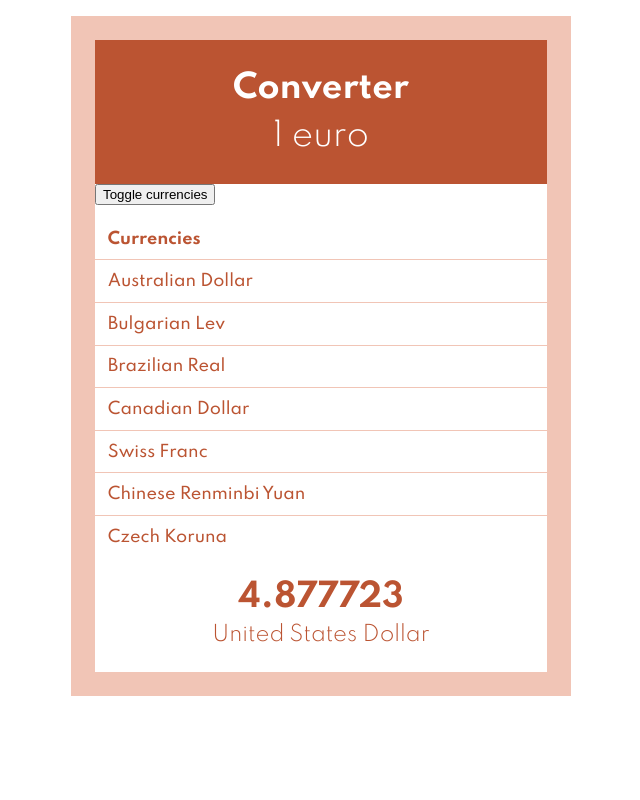
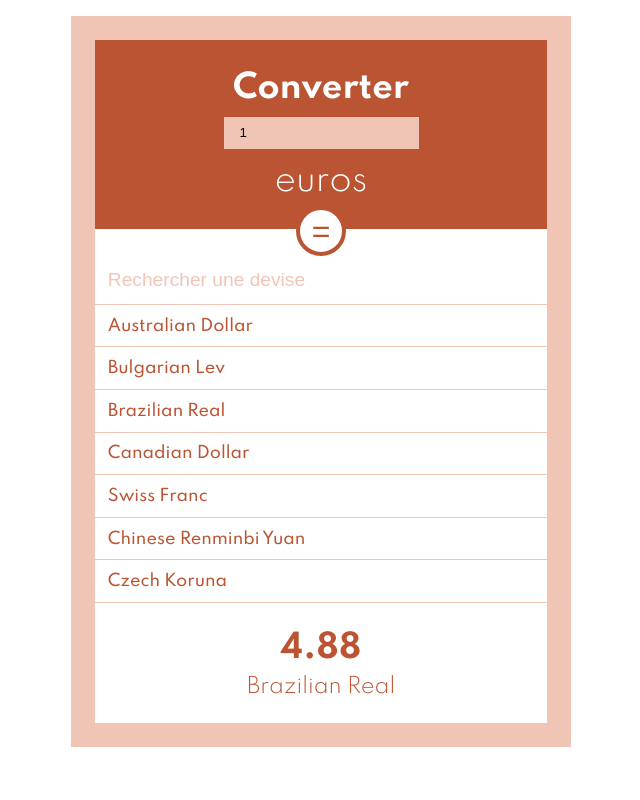
Before and after one commit to ludovic-lannurien/Currency-converter, a React app: page / in a window 1280 px wide. Shown: the whole page, without its empty margins (319-959 px from the left). Built offline with nearby package versions, Linux system fonts and the light colour scheme.

Commit message:
dynamisation de baseAmount done, je peux changer mon montant et le calcul se fait

```diff
--- a/src/components/App/index.js
+++ b/src/components/App/index.js
@@ -5,6 +5,7 @@ import React from 'react';
 import currencies from 'src/data/currencies';
 
 // Import Components :
+import CustomButton from 'src/components/CustomButton';
 import Title from '../Title';
 import Currency from '../Currency';
 import Result from '../Result';
@@ -18,6 +19,19 @@ import './styles.css';
 - mettre en place un bouton
 - gérer un événement clic sur le bouton, et "connecter" le traitement avec la
 variable pour modifier l'affichage
+*/
+
+/*
+Champ contrôlé : pour ne pas risquer d'avoir de différence de valeur entre le
+state et l'input, on décide que le state est la seule source de vérité.
+Si l'input veut changer sa valeur (saisie utilisateur) : il informe App, qui fera
+appel à setState, donc ça provoquera un nouveau rendu, et App enverra en prop la
+nouvelle valeur au composant qui contient l'input.
+- avoir un champ dans le state pour stocker la valeur de l'input
+- contrôler le champ en lecture : fournir la valeur du state en prop du composant qui
+contient le champ, et l'input utilise cette prop pour son attribut value. A ce stade,
+l'input est en read-only, si on saisit des caractères ils n'apparaissent pas
+- contrôler le champ en écriture
 */
 
 /*
@@ -38,9 +52,30 @@ class App extends React.Component {
     super(props);
     this.state = {
       open: true,
-      baseAmount: 1,
+      baseAmount: '1',
       currency: 'Brazilian Real',
+      inputSearch: '',
     };
+    this.handleClick = this.handleClick.bind(this);
+    this.handleClickOnList = this.handleClickOnList.bind(this);
+    this.setSearch = this.setSearch.bind(this);
+    this.setSearchAmount = this.setSearchAmount.bind(this);
+  }
+
+  // appelé après le premier affichage du composant
+  componentDidMount() {
+    console.log('App - componentDidMount');
+
+    this.updateTitle();
+  }
+
+  // appelé après chaque mise à jour de l'affichage du composant
+  componentDidUpdate(prevProps, prevState) {
+    console.log('App - componentDidUpdate');
+    const { currency } = this.state;
+    if (prevState.currency !== currency) {
+      this.updateTitle();
+    }
   }
 
   handleClick() {
@@ -63,36 +98,91 @@ class App extends React.Component {
     });
   }
 
+  handleClickOnList(newCurrency) {
+    this.setState({
+      currency: newCurrency,
+    });
+  }
+
+  setSearch(newValue) {
+    this.setState({
+      inputSearch: newValue,
+    });
+  }
+
+  setSearchAmount(newAmount) {
+    this.setState({
+      baseAmount: newAmount,
+    });
+  }
+
+  updateTitle() {
+    console.log('mise a jour du titre');
+    const { currency } = this.state;
+    document.title = `Converter - ${currency}`;
+  }
+
   // TODO VOILA PLUS OU MOINS CE QU'il faut faire
   //! Faire en sorte de récupérer une info sur le nom de la currency en event click pour pouvoir
   //! changer la valeur de notre variable currency qui est en state
   computeAmount() {
-    // TODO faire le calcul et retourner le résultat
     // Récupérer le taux de convertion et le multiplier le baseAmount par le taux de la currency
     const { baseAmount, currency } = this.state;
+    const baseAmountAsNumber = parseInt(baseAmount, 10);
+
+    console.log(currency);
     const currencySelected = currencies.find((item) => item.name === currency);
-    const { rate } = currencySelected;
-    const result = rate * baseAmount;
+    // eslint-disable-next-line prefer-destructuring
+    const rate = currencySelected.rate;
 
-    return result;
+    // multiplier le montant de base par le taux de conversion
+    const result = baseAmountAsNumber * rate;
+
+    // astuce pour arrondir à 2 décimales
+    return (Math.round(result * 100) / 100);
   }
 
   render() {
-    const { open, baseAmount, currency } = this.state;
+    const {
+      open,
+      baseAmount,
+      currency,
+      inputSearch,
+    } = this.state;
+
     const result = this.computeAmount();
+
+    //! ICI ON VIENT FAIRE EN SORTE QUE NOTRE VALUE DE INPUT FACE UN FILTRE EN FONCTION DE NOS DATAS
+    // Le premier if sert juste à ne pas changer la liste des currencies
+    // si rien n'est inscrit dans l'input et le else suit la logique de
+    // filtre avec la méthode filter de notre tableau data currencies
+    let filteredCurrencies;
+    if (inputSearch.length === 0) {
+      filteredCurrencies = currencies;
+    }
+    else {
+      filteredCurrencies = currencies.filter((item) => {
+        // ici on est obligé de créer 2 nouvelles variables pour faire en sorte
+        // que la saisie de l'utilisateur soit en minuscule et que les valeurs
+        // dans notre data ou dans l'input ne soit pas changé pour ne pas tout chamboulé
+        // la valeur de l'input ne doit pas être changé car sinon ça fait chelou quand
+        // on tape un truc dans l'input en majuscule tout se mettrait quand même en minuscule
+        const inputSearchLowered = inputSearch.toLowerCase();
+        const nameLowered = item.name.toLowerCase();
+        return nameLowered.includes(inputSearchLowered);
+      });
+    }
     return (
       <div className="app">
-        <Title baseAmount={baseAmount} />
-        <button
-          type="button"
-          onClick={this.handleClick.bind(this)}
-        >
-          Toggle currencies
-        </button>
+        <Title searchAmount={baseAmount} setSearchAmount={this.setSearchAmount} />
+        <CustomButton manageClick={this.handleClick} />
         {open
         && (
         <Currency
-          infos={currencies}
+          infos={filteredCurrencies}
+          manageClick={this.handleClickOnList}
+          search={inputSearch}
+          setSearch={this.setSearch}
         />
         )}
         <Result
--- a/src/components/App/styles.css
+++ b/src/components/App/styles.css
@@ -5,4 +5,5 @@
   margin: 1em auto;
   border: solid 1.5rem;
   border-color: #f1c5b6;
+  text-align: center;
 }
--- a/src/components/Currency/currency.scss
+++ b/src/components/Currency/currency.scss
@@ -1,25 +1,39 @@
 @use 'src/styles/vars';
 
-.currencies{
+.currencies {
   text-align: left;
   background-color: vars.$lightColor;
   max-height: 350px;
   overflow-y: auto;
 
-  .currencies-title{
-    padding: vars.$gutter;
-    font-weight: vars.$fwBold;
-    margin-top: vars.$gutter;
-  }
-  .currency{
+  .currency {
     border-top: 1px solid vars.$altColor;
     padding: vars.$gutter;
     font-weight: vars.$fwMedium;
+    cursor: pointer;
     transition: background-color vars.$slowTransition;
 
+    // transition CSS : quand la propriété CSS indiquée change de valeur, la
+    // nouvelle valeur est prise en compte progressivement, pendant la durée
+    // indiquée
+    // https://developer.mozilla.org/en-US/docs/Web/CSS/transition
+
+    // & sera remplacé par le nom du parent => .currency:hover
     &:hover {
       background-color: vars.$altColor;
       transition: background-color vars.$fastTransition;
     }
   }
+
+  .currencies-search {
+    border: none;
+    width: 100%;
+    color: vars.$mainColor;
+    font-size: 1.2em;
+    padding: vars.$gutter;
+
+    &::placeholder {
+      color: vars.$altColor;
+    }
+  }
 }
--- a/src/components/Currency/index.js
+++ b/src/components/Currency/index.js
@@ -3,12 +3,35 @@ import PropTypes from 'prop-types';
 
 import './currency.scss';
 
-const Currency = ({ infos }) => (
+const Currency = ({
+  infos,
+  manageClick,
+  search,
+  setSearch,
+}) => (
   <div className="currencies">
+    <input
+      className="currencies-search"
+      type="text"
+      placeholder="Rechercher une devise"
+      onChange={(evt) => {
+        setSearch(evt.currentTarget.value);
+      }}
+      value={search}
+    />
     <ul>
-      <h2 className="currencies-title">Currencies</h2>
       {infos.map((item) => (
-        <li className="currency" key={item.name}>{item.name} </li>
+        <li
+          className="currency"
+          key={item.name}
+          onClick={() => {
+            console.log('clic sur une devise');
+            // on appelle la fonction fournie en prop
+            manageClick(item.name);
+          }}
+        >
+          {item.name}
+        </li>
       ))}
     </ul>
   </div>
@@ -16,6 +39,9 @@ const Currency = ({ infos }) => (
 
 Currency.propTypes = {
   /* tableau d'objets : on indique la forme des objets (les propriétés avec leur type) */
+  manageClick: PropTypes.func.isRequired,
+  search: PropTypes.string.isRequired,
+  setSearch: PropTypes.func.isRequired,
   infos: PropTypes.arrayOf(
     PropTypes.shape({
       rate: PropTypes.number.isRequired,
--- /dev/null
+++ b/src/components/CustomButton/customButton.scss
@@ -0,0 +1,17 @@
+@use 'src/styles/vars';
+
+.custom-button {
+  width: 50px;
+  height: 50px;
+  border-radius: 50%;
+  border: 4px solid vars.$mainColor;
+  background-color: vars.$lightColor;
+  font-size: 2em;
+  color: vars.$mainColor;
+  margin-top: -25px;
+
+  &:hover {
+    color: vars.$lightColor;
+    background-color: vars.$mainColor;
+  }
+}
--- /dev/null
+++ b/src/components/CustomButton/index.js
@@ -0,0 +1,29 @@
+import React from 'react';
+import PropTypes from 'prop-types';
+
+import './customButton.scss';
+
+/*
+    onClick={() => {
+      manageClick();
+    }}
+
+    si on n'a pas d'argument à transmettre
+    onClick={manageClick}
+*/
+
+const CustomButton = ({ manageClick }) => (
+  <button
+    className="custom-button"
+    type="button"
+    onClick={manageClick}
+  >
+    =
+  </button>
+);
+
+CustomButton.propTypes = {
+  manageClick: PropTypes.func.isRequired,
+};
+
+export default CustomButton;
--- a/src/components/Result/index.js
+++ b/src/components/Result/index.js
@@ -3,14 +3,15 @@ import PropTypes from 'prop-types';
 
 import './result.scss';
 
-const Result = ({ amount }) => (
+const Result = ({ amount, currency }) => (
   <div className="amount">
     <p className="amount-value">{amount}</p>
-    <p className="amount-currency">United States Dollar</p>
+    <p className="amount-currency">{currency}</p>
   </div>
 );
 
 Result.propTypes = {
   amount: PropTypes.number.isRequired,
+  currency: PropTypes.string.isRequired,
 };
 export default Result;
--- a/src/components/Title/index.js
+++ b/src/components/Title/index.js
@@ -3,15 +3,25 @@ import PropTypes from 'prop-types';
 
 import './title.scss';
 
-const Title = ({ baseAmount }) => (
+const Title = ({ searchAmount, setSearchAmount }) => (
   <header className="header">
     <div className="header-content">
       <h1 className="header-title">Converter</h1>
-      <p className="header-info"> {baseAmount} euro </p>
+      <input
+        type="texte"
+        className="header-input"
+        placeholder="Votre montant en euro"
+        onChange={(evt) => {
+          setSearchAmount(evt.currentTarget.value);
+        }}
+        value={searchAmount}
+      />
+      <p className="header-info">euros</p>
     </div>
   </header>
 );
 Title.propTypes = {
-  baseAmount: PropTypes.number.isRequired,
+  searchAmount: PropTypes.string.isRequired,
+  setSearchAmount: PropTypes.func.isRequired,
 };
 export default Title;
--- a/src/components/Title/title.scss
+++ b/src/components/Title/title.scss
@@ -16,5 +16,15 @@
       margin-top: 0.5em;
       font-size : 2em;
     }
+    .header-input {
+      background-color: vars.$altColor;
+      margin-top: vars.$gutter;
+      height: 2rem;
+      padding-left: 1rem;
+      border: none;
+    }
+    &::placeholder {
+      color: vars.$altColor;
+    }
   }
 }
```
